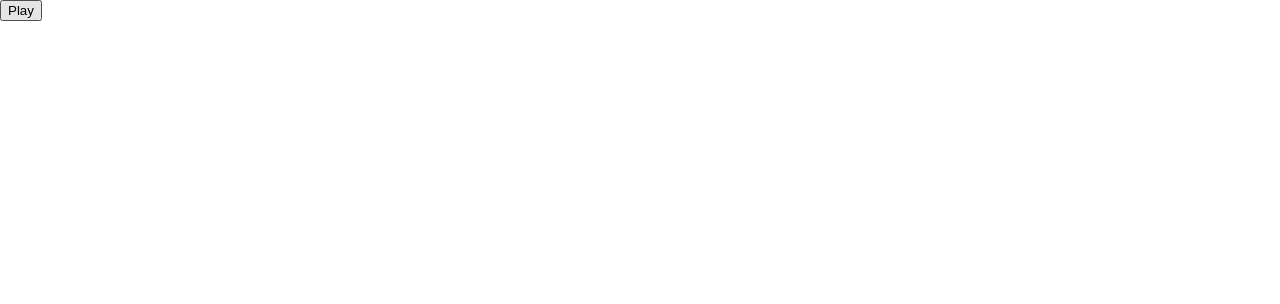
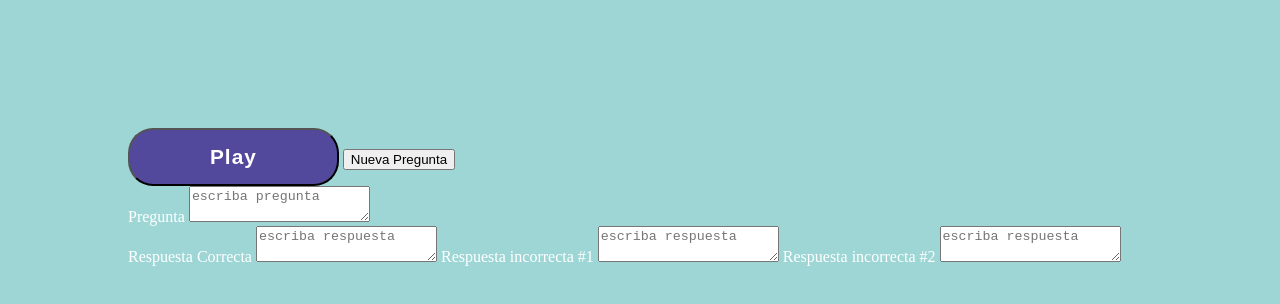
Before and after one commit to NycollSM/TriviasWeb, a website: page public/play.html in a window 1280 px wide. Drawn offline with nearby package versions, Linux system fonts and the light colour scheme; files that its build step writes are made by us from their sources.

Commit message:
update:styles

```diff
--- a/public/play.html
+++ b/public/play.html
@@ -5,11 +5,27 @@
     <meta name="viewport" content="width=device-width, initial-scale=1.0">
     <meta http-equiv="X-UA-Compatible" content="ie=edge">
     <title>Document</title>
+    <link href="https://fonts.googleapis.com/css?family=Rubik+Mono+One&display=swap" rel="stylesheet">
     <link rel="stylesheet" href="main.css">
 </head>
 <body>
     <div class="container">
-        <button>Play</button>
+        <button class="btn-ui" id="btn-play">Play</button>
+        <button class="">Nueva Pregunta</button>
+        <form action="">
+            <div class="wrapper--form-question">
+                <label for="newQuestion">Pregunta</label>
+                <textarea placeholder="escriba pregunta" id="newQuestion"></textarea>
+            </div>
+            <div class="wrapper--form--Select">
+                <label for="answerCorrect">Respuesta Correcta</label>
+                <textarea name="respuesta" placeholder="escriba respuesta" id="answerCorrect"></textarea>
+                <label for="answerIncorrect1">Respuesta incorrecta #1</label>
+                <textarea name="respuesta" placeholder="escriba respuesta" id="answerIncorrect1"></textarea>
+                <label for="answerIncorrect2">Respuesta incorrecta #2</label>
+                <textarea name="respuesta" placeholder="escriba respuesta" id="answerIncorrect2"></textarea>
+            </div>
+        </form>
     </div>
 </body>
 </html>
--- a/src/scss/layout/_grid.scss
+++ b/src/scss/layout/_grid.scss
@@ -1,4 +1,4 @@
-#container{
+.container{
     background: $blue-light;
     height: 100vh;
     padding: 10%;
--- a/src/scss/sections/_register.scss
+++ b/src/scss/sections/_register.scss
@@ -28,11 +28,11 @@
 .loader{
     background: $blue-light;
     bottom: 0;
-    height: 1000%;
+    height: 100%;
     position: fixed;
     top: 0;
     width: 100%;
-    z-index: 99;
+    z-index: 2;
 }
 
 .members{
--- a/src/scss/settings/_default.scss
+++ b/src/scss/settings/_default.scss
@@ -2,6 +2,7 @@ body{
     margin: 0;
     padding: 0;
     overflow: hidden;
+    background:  $blue-light;
 }
 
 a{
@@ -13,3 +14,13 @@ ul{
     margin: 0;
     padding: 0;
 }
+
+h1, h2, h3, h4{
+    font-family: $font-family-titles;
+    color: $white;
+    text-align: left;
+}
+
+label{
+    color:$white;
+}
--- a/src/scss/settings/_vars.scss
+++ b/src/scss/settings/_vars.scss
@@ -1,3 +1,4 @@
 $blue-light:#9ED6D6;
 $purple-dark: #52489C;
 $white: #ffff;
+$font-family-titles:'Rubik Mono One', sans-serif;
--- a/src/scss/style.scss
+++ b/src/scss/style.scss
@@ -3,6 +3,6 @@
 @import './settings/default';
 @import './settings/keyframes';
 @import './layout/grid';
-@import './sections/header';
+@import './sections/play';
 @import './sections/main';
 @import './sections/register';
```
Also changed, not shown: public/index.html (+2 -1 lines), server/api/questions.JSON (renamed from server/questions.JSON), src/scss/sections/_header.scss (deleted), src/scss/sections/_play.scss (added).
